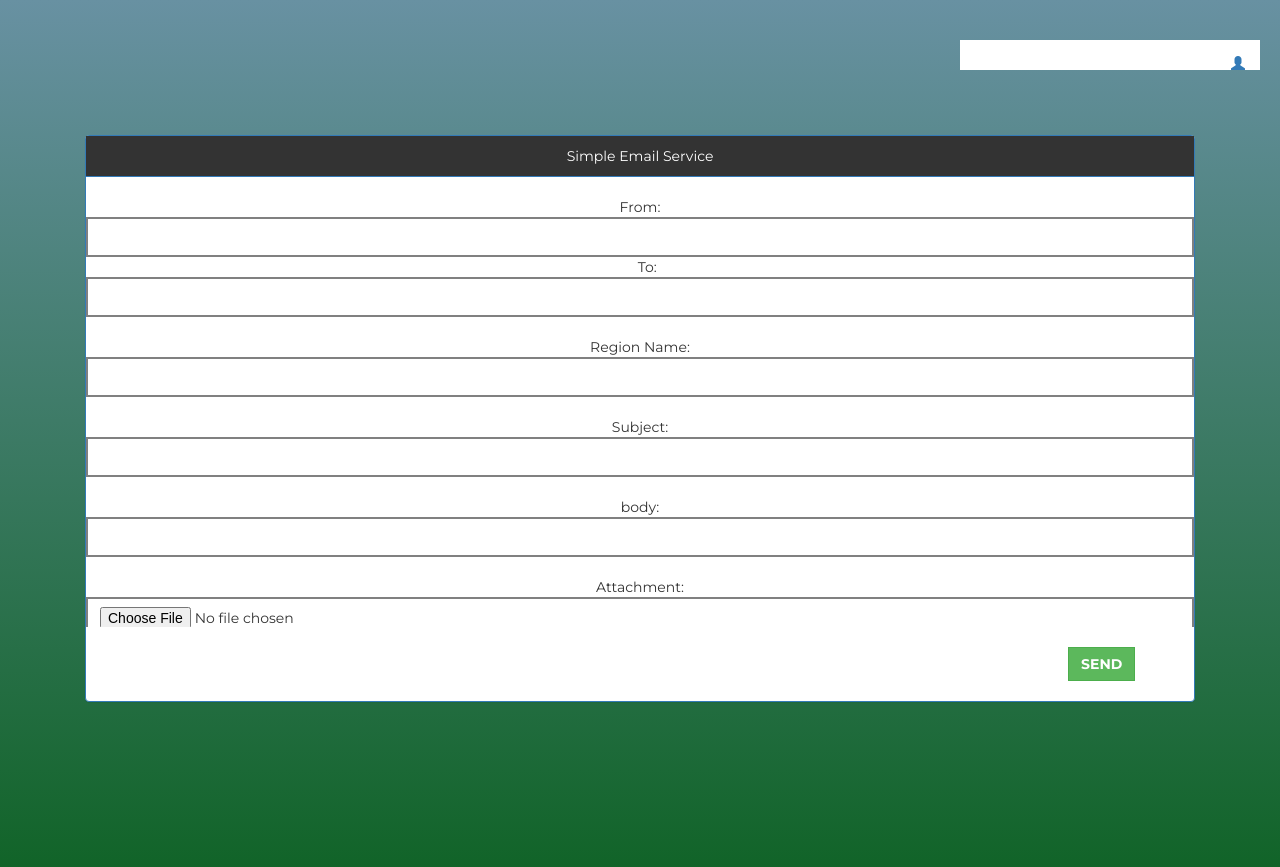
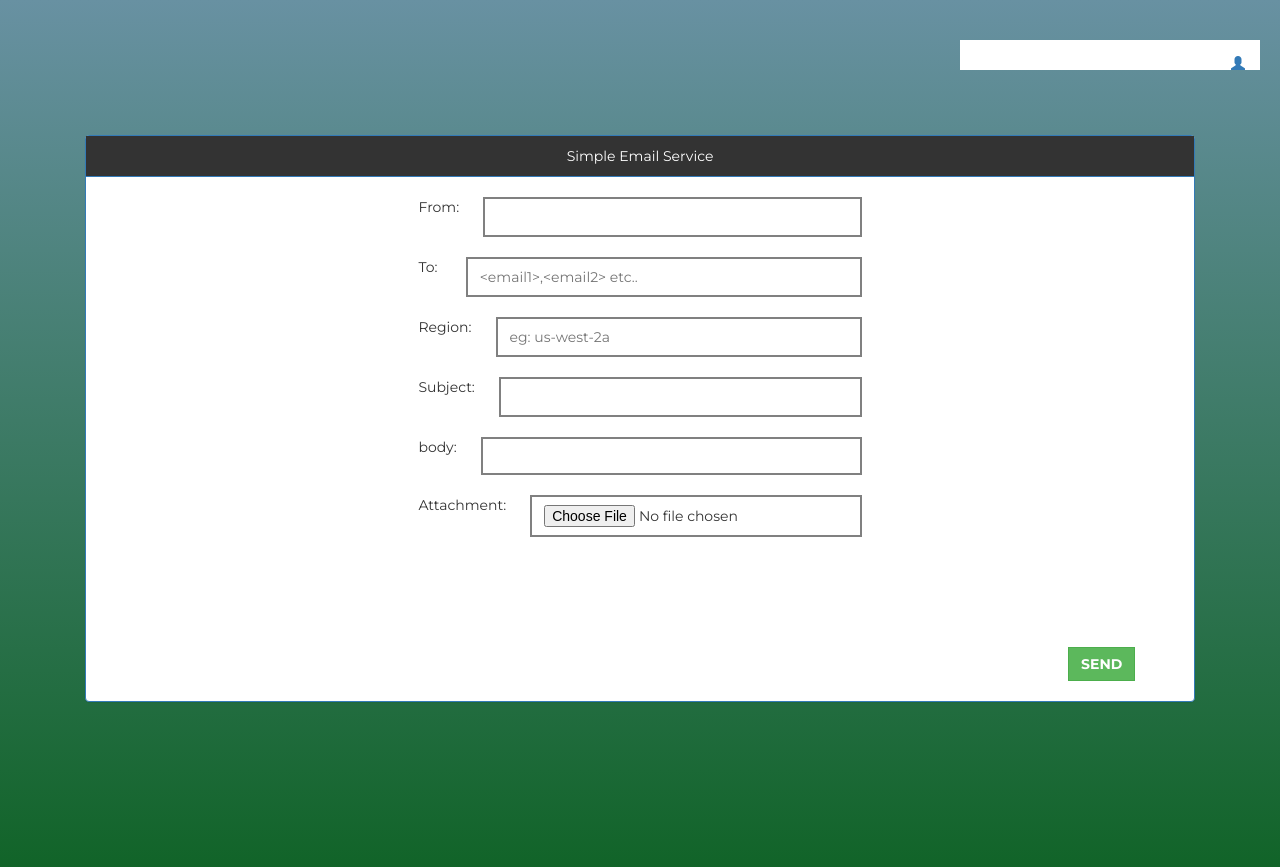
Before and after one commit to veshitala/IAM-Manager, a Django app: template templates/ses/send_email.html in a window 1280 px wide. Shown: the top 867 px of the page. Run offline with Django 3.2, Linux system fonts and the light colour scheme; the template is opened without the code that fills it, so the values that code supplies are empty; some libraries are stand-ins or nearby versions.

Commit message:
design for ses email

```diff
--- a/iam/views.py
+++ b/iam/views.py
@@ -375,7 +375,6 @@ def send_email(request, region_name=None):
     region_name = request.POST['region_name']
     session = boto3.Session(aws_access_key_id=request.session['access_key'], aws_secret_access_key=request.session['secret_key'])
     ses_client = session.client('ses', region_name=region_name)
-
     try:
         response = ses_client.send_raw_email(RawMessage={'Data': msg.as_string()}, Source=msg['From'], \
                 Destinations=msg['To'].split(','))
--- a/static/css/styles.css
+++ b/static/css/styles.css
@@ -352,3 +352,11 @@ overflow-y: scroll;
     border:none;
     box-shadow: none;
 }
+.email_cls{
+    width: 40%;
+    text-align: left;
+    display: inline-flex;
+}
+.box_cls{
+    margin-left: 24px;
+}
--- a/templates/ses/send_email.html
+++ b/templates/ses/send_email.html
@@ -10,12 +10,12 @@
                 <form class='form_cls' action="{% url 'send_email' '' %}" method="post" enctype='multipart/form-data'>{% csrf_token %}
 
 			<div class="table-responsive policies">
-                <br/>From: <input type='text' name='source'/>
-                &nbsp;&nbsp;&nbsp;&nbsp;To: <input type='text' name='destinations'/>
-                <br/><br/>Region Name: <input type='text' name='region_name'/>
-                <br/><br/>Subject: <input name='subject' type='text'/>
-                <br/><br/>body: <input name='body' type='textarea'/>
-                <br/><br/>Attachment: <input name='attachment' type='file' />
+                <br/><div class='email_cls'>From: <input class='box_cls' type='text' name='source'/></div>
+                <br/><br/><div class='email_cls'>To: &nbsp;<input placeholder='<email1>,<email2> etc..' class='box_cls' type='text' name='destinations'/></div>
+                <br/><br/><div class='email_cls'>Region: <input placeholder='eg: us-west-2a' type='text' class='box_cls' name='region_name'/></div>
+                <br/><br/><div class='email_cls'>Subject: <input name='subject' class='box_cls' type='text'/></div>
+                <br/><br/><div class='email_cls'>body: <input name='body' style='height: 40%' class='box_cls' type='textarea'/></div>
+                <br/><br/><div class='email_cls'>Attachment: <input class='box_cls' name='attachment' type='file' /></div>
                 <br/><span class='error_cls'></span>
 			</div>
 			<div class="row btn_row">
```
